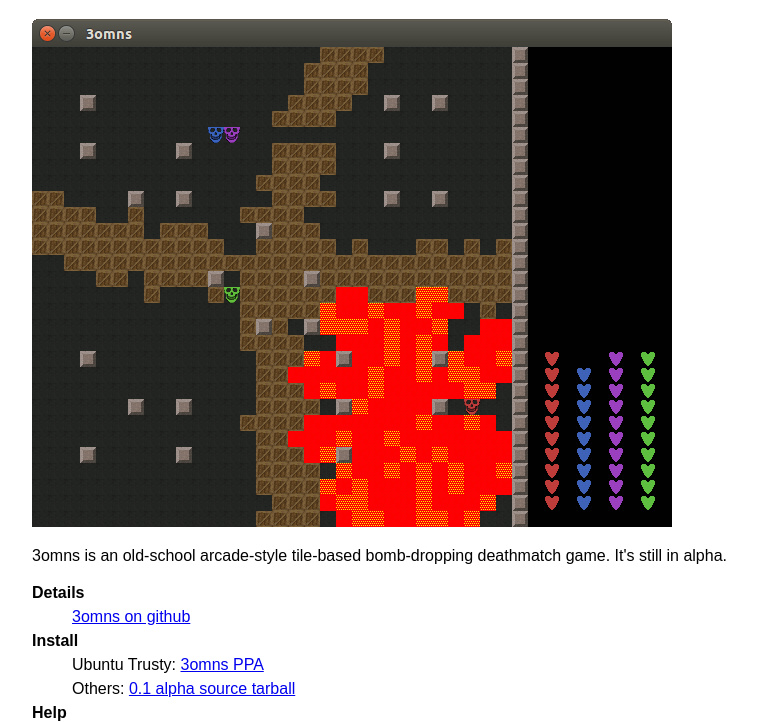
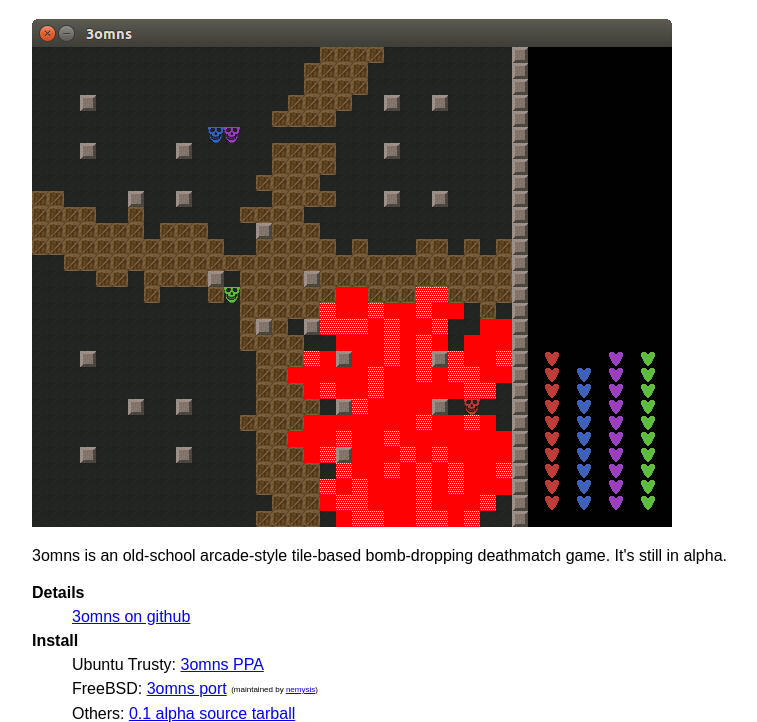
Before and after one commit to Mailaender/3omns, a plain HTML site: page index.html in a window 1280 px wide. Shown: the part 64-786 px from the top of the page, without its empty margins (258-1015 px from the left). Drawn offline with Linux system fonts and the light colour scheme.

Commit message:
Add FreeBSD link

```diff
--- a/index.html
+++ b/index.html
@@ -20,6 +20,10 @@
     }
     dt, dd {
       line-height: 150%;
+    }
+    .note {
+      font-size: 50%;
+      vertical-align: middle;
     }
     time {
       float: right;
@@ -54,6 +58,11 @@
       href="https://launchpad.net/~chazomaticus/+archive/3omns">3omns PPA</a>
     </dd>
     <dd>
+      FreeBSD: <a href="http://www.freshports.org/games/3omns/">3omns port</a>
+      <span class="note">(maintained by <a
+      href="https://github.com/nemysis">nemysis</a>)</span>
+    </dd>
+    <dd>
       Others: <a
       href="https://github.com/chazomaticus/3omns/archive/0.1.tar.gz">0.1 alpha
       source tarball</a>
```
